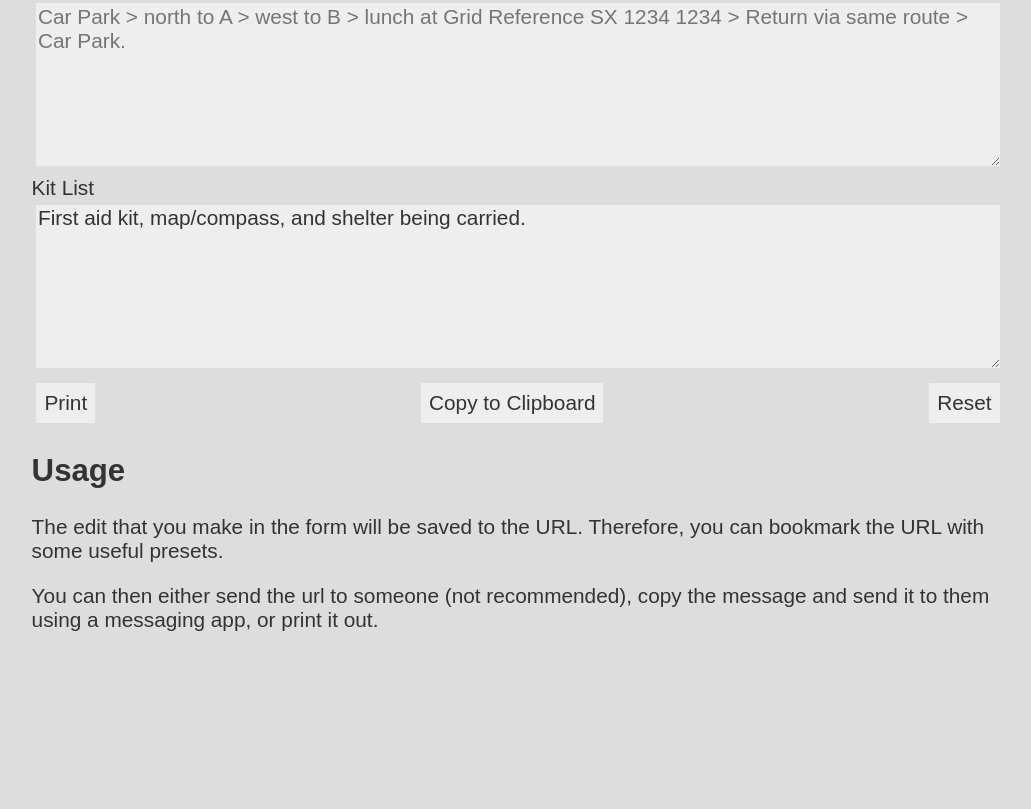
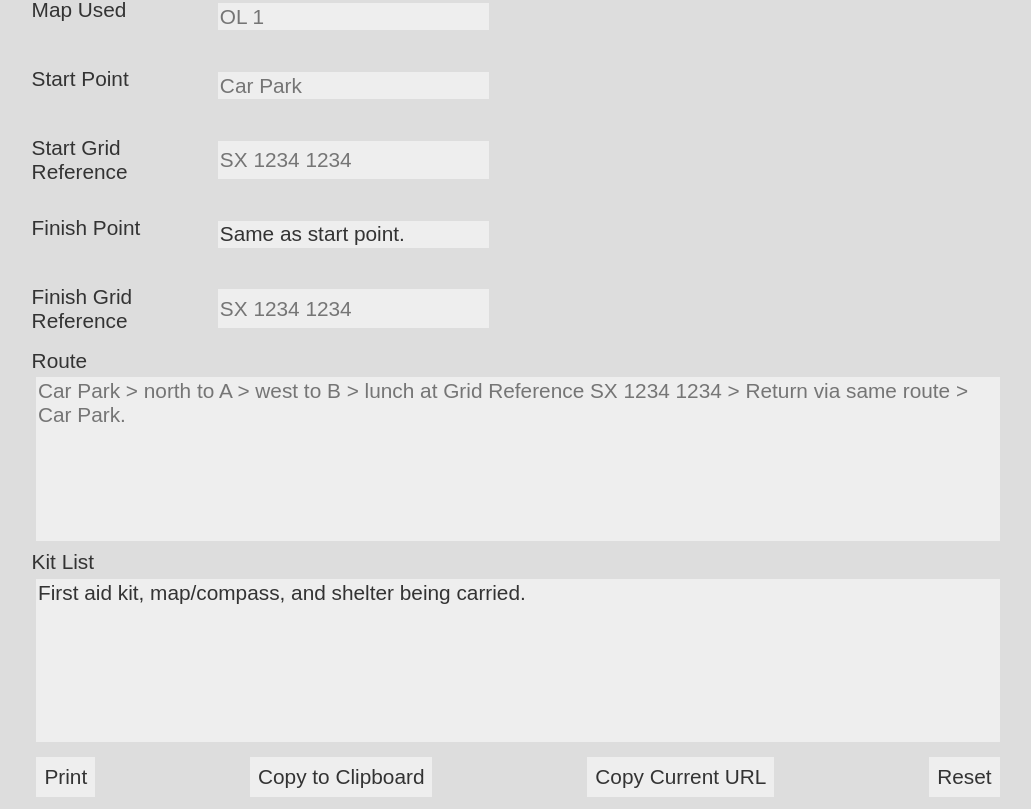
Before and after one commit to MaxAFriedrich/my-outdoor-plan, a Vue app: page / in a window 1280 px wide. Shown: the part 611-1420 px from the top of the page, without its empty margins (122-1153 px from the left). Before the commit the page ends 1275 px from the top, so only its background shows below. Built offline with nearby package versions, Linux system fonts and the light colour scheme; the HTML template or start-up script is replaced by a standard one.

Commit message:
stuff happend

```diff
--- a/src/App.vue
+++ b/src/App.vue
@@ -1,5 +1,7 @@
 <script lang="ts" setup>
 import {type Ref, ref, watch} from 'vue';
+
+const notification = ref("");
 
 type Field = {
   id: string,
@@ -98,26 +100,34 @@ function copy() {
   notify("Copied to clipboard");
 }
 
+function getUrl() {
+  navigator.clipboard.writeText(window.location.href);
+  notify("Copied URL to clipboard");
+}
+
 function notify(message: string) {
   notification.value = message;
   setTimeout(() => notification.value = '', 5000);
 }
 
-const notification = ref("");
+
+function isShort(field: Field) {
+  return field.displayType !== 'textarea';
+}
 
 </script>
 
 <template>
   <div class="notification" v-show="notification!=''">
-    {{notification}}
+    {{ notification }}
   </div>
   <h1>My Plan</h1>
   <p>A quick way to create a note to leave with someone you trust for them to give to emergency services when something
     goes wrong in the outdoors.</p>
   <div class="form">
-    <div v-for="field in fields" :key="field.id">
+    <div v-for="field in fields" :key="field.id" :class="{property: isShort(field)}">
       <label :for="field.id">{{ field.friendlyName }}</label>
-      <input v-if="field.displayType != 'textarea'" :type="field.displayType" :id="field.id" v-model="field.value"
+      <input v-if="isShort(field)" :type="field.displayType" :id="field.id" v-model="field.value"
              :placeholder="field.placeholder">
       <textarea v-else :id="field.id" v-model="field.value" :placeholder="field.placeholder"></textarea>
     </div>
@@ -125,6 +135,7 @@ const notification = ref("");
   <div class="tools">
     <button @click="print">Print</button>
     <button @click="copy">Copy to Clipboard</button>
+    <button @click="getUrl">Copy Current URL</button>
     <button @click="reset">Reset</button>
   </div>
   <div>
--- a/src/assets/main.css
+++ b/src/assets/main.css
@@ -36,6 +36,7 @@ textarea {
     padding: .1rem;
     width: 75vw;
     min-height: 10rem;
+    resize: none;
 }
 
 button {
@@ -69,7 +70,13 @@ input {
 .property {
     display: flex;
     justify-content: space-between;
-    margin: 2rem 0
+    margin: 1rem 0;
+    max-width: 40ch;
+}
+
+.form{
+    display: flex;
+    flex-direction: column;
 }
 
 .notification {
```
